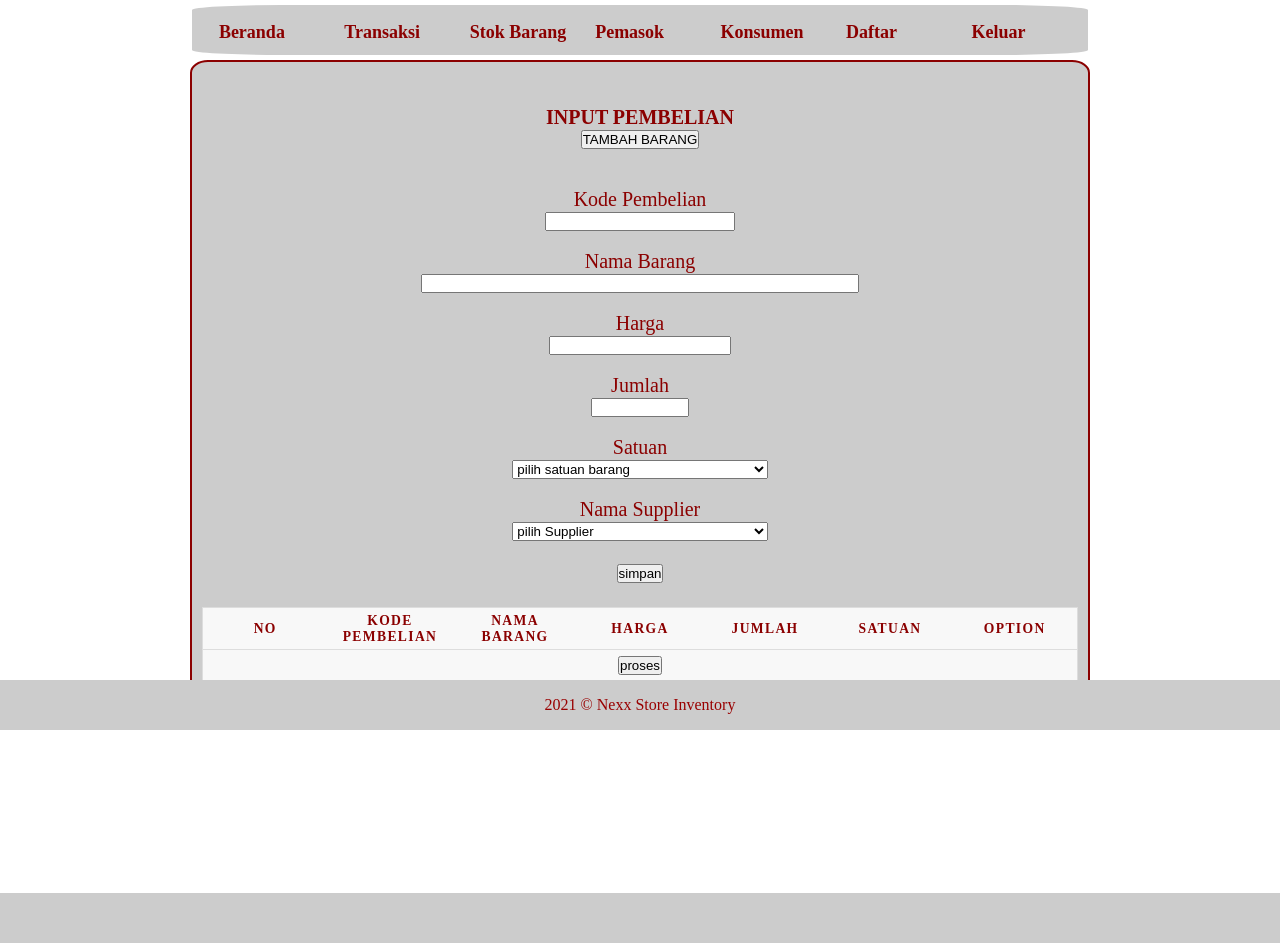
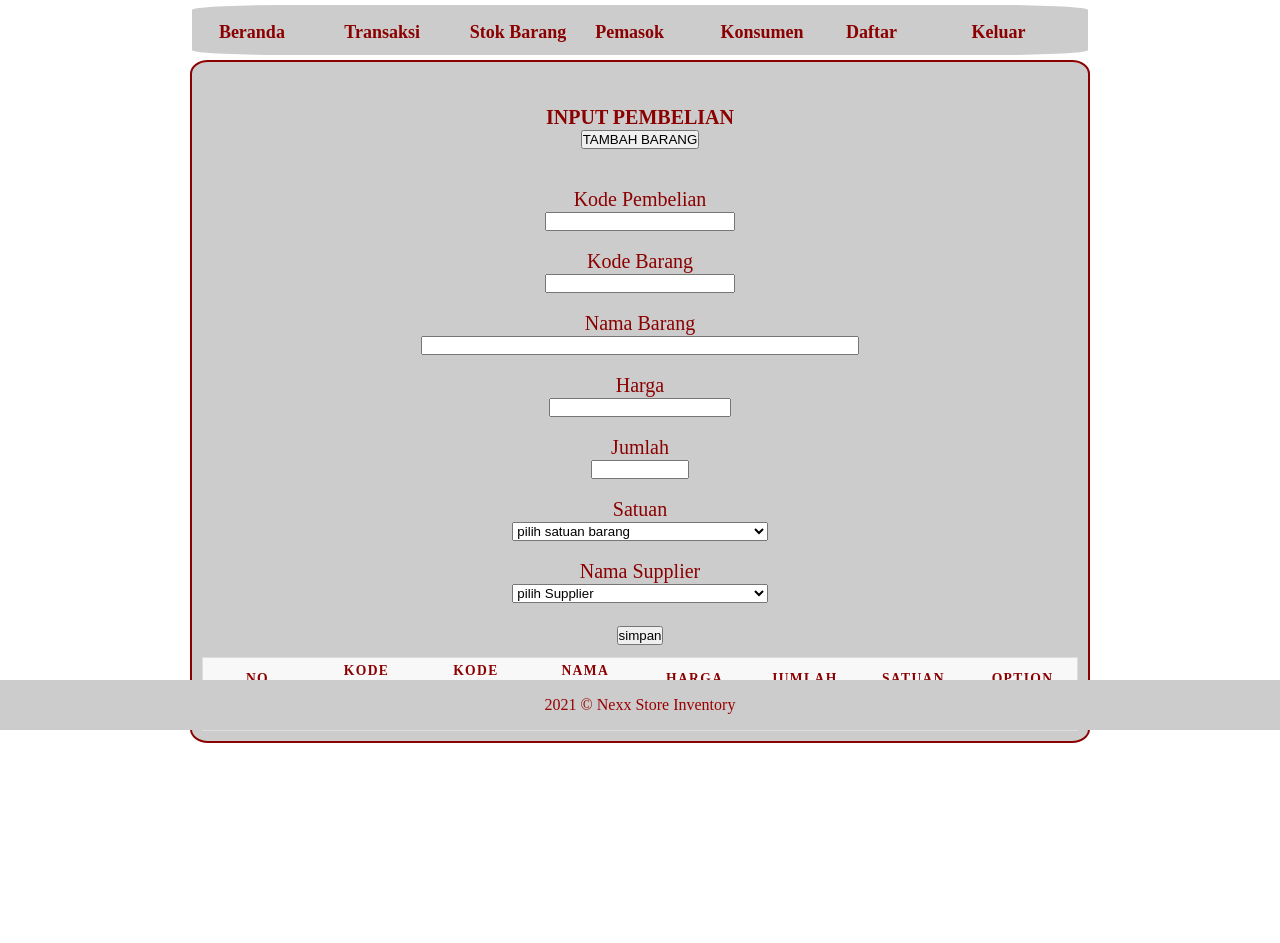
Before and after one commit to Firhan384/skripsi_nexxstore, a CodeIgniter app: page /skripsi_nexxstore/index.php/welcome/form_edit_pembelian/1 in a window 1280 px wide. Shown: the part 70-1013 px from the top of the page. Before the commit the page ends 963 px from the top, so only its background shows below. Run offline with CodeIgniter, Linux system fonts and the light colour scheme; data comes from the database, SQL or seed files in the repository; data that the repository does not hold is empty.

Commit message:
update edit pembelian kode barang

```diff
--- a/application/controllers/welcome.php
+++ b/application/controllers/welcome.php
@@ -476,7 +476,7 @@ class Welcome extends CI_Controller
 			if ($_POST['data'][$i]['status'] == 'new') {
 				// simpan produk
 				$id_produk = $this->model_dis->insert_id([
-					'kode_barang' =>  $this->model_dis->getCodeBarang(),
+					'kode_barang' =>  $_POST['data'][$i]['kode_barang'],
 					'nama_barang' =>  $_POST['data'][$i]['nama_barang'],
 					'stok_barang' =>  $_POST['data'][$i]['jml'],
 					'satuan' =>  $_POST['data'][$i]['satuan'],
@@ -513,6 +513,7 @@ class Welcome extends CI_Controller
 					'harga' => $_POST['data'][$i]['harga'],
 					'pemasok_id' => $_POST['data'][$i]['pemasok_id'],
 					'id_user' => $id_peng,
+					'kode_barang' =>  $_POST['data'][$i]['kode_barang'],
 				], $productData->id);
 			}
 		}
@@ -629,7 +630,7 @@ class Welcome extends CI_Controller
 		for ($i = 0; $i < count($data); $i++) {
 			// insert product
 			$productId = $this->model_dis->insert_id([
-				'kode_barang' => $this->model_dis->getCodeBarang(),
+				'kode_barang' => $_POST['data'][$i]['kode_barang'],
 				'id_user' => $this->session->userdata('id_log'),
 				'nama_barang' => $_POST['data'][$i]['nm_barang'],
 				'stok_barang' => $_POST['data'][$i]['qty'],
--- a/application/models/model_dis.php
+++ b/application/models/model_dis.php
@@ -287,7 +287,7 @@ class Model_dis extends CI_Model
 		return $this->db->query("SELECT
 		pembelian.id, pembelian.kode_pembelian as no_po, pembelian.tanggal, pembelian.qty, pembelian.id_barang,
 		pemasok.nama_pemasok, pemasok.id_pemasok,
-		stok_barang.nama_barang, stok_barang.harga, stok_barang.satuan
+		stok_barang.nama_barang, stok_barang.harga, stok_barang.satuan, stok_barang.kode_barang
 		FROM `pembelian`
 		LEFT JOIN stok_barang ON pembelian.id_barang = stok_barang.id
 		LEFT JOIN pemasok ON stok_barang.pemasok_id = pemasok.id_pemasok
--- a/application/views/edit_pembelian.php
+++ b/application/views/edit_pembelian.php
@@ -32,7 +32,7 @@
 		?>
 
 		<div class="bag-menu">
-			<div class="isi-barang" style="margin-bottom: 100px;">
+			<div class="isi-barang" style="margin-bottom: 150px;">
 				<input type="hidden" name="id_edit">
 				<b>INPUT PEMBELIAN</b><br>
 				<button id="myBtn">TAMBAH BARANG</button>
@@ -40,6 +40,8 @@
 				<!-- <form action="<?php echo site_url('welcome/create_pembelian') ?>" method="post"> -->
 				Kode Pembelian<br />
 				<input type="text" name="id_pembelian" required /><br /><br />
+				Kode Barang<br />
+				<input type="text" name="kode_barang" required /><br /><br />
 				Nama Barang <br />
 				<input type="text" name="nm_barang" style="width:50%;" required /><br /><br />
 				Harga<br />
@@ -72,6 +74,7 @@
 						<tr>
 							<th>No</th>
 							<th>Kode Pembelian</th>
+							<th>Kode Barang</th>
 							<th>Nama Barang</th>
 							<th>Harga</th>
 							<th>Jumlah</th>
@@ -83,7 +86,7 @@
 					</tbody>
 					<tfoot>
 						<tr>
-							<td colspan="7">
+							<td colspan="8">
 								<button onclick="simpanData()">proses</button>
 							</td>
 						</tr>
@@ -147,7 +150,6 @@
 			oldDataSaved = [];
 		let newArrayData;
 		let parsingDataOld = JSON.parse(oldData);
-		console.log(parsingDataOld);
 		if (parsingDataOld.length > 0) {
 			let htmlRender = '';
 			for (let index = 0; index < parsingDataOld.length; index++) {
@@ -155,6 +157,7 @@
 				htmlRender += `<tr id="pm_${index}">`;
 				htmlRender += `<td>${index+1}</td>`;
 				htmlRender += `<td>${element.no_po}</td>`;
+				htmlRender += `<td>${element.kode_barang}</td>`;
 				htmlRender += `<td>${element.nama_barang}</td>`;
 				htmlRender += `<td>${element.harga}</td>`;
 				htmlRender += `<td>${element.qty}</td>`;
@@ -167,6 +170,7 @@
 					_id: index,
 					id_pembelian: element.no_po,
 					barang_id: element.id_barang,
+					kode_barang: element.kode_barang,
 					jml: element.qty,
 					harga: element.harga,
 					nama_barang: element.nama_barang,
@@ -189,6 +193,7 @@
 			$("[name='pemasok_id']").val(myData.pemasok_id);
 			$("[name='id_edit']").val(id);
 			$("[name='id_pembelian']").val(myData.id_pembelian);
+			$("[name='kode_barang']").val(myData.kode_barang);
 		}
 
 		function simpanNew() {
@@ -198,6 +203,7 @@
 			const satuan = $("[name='satuan_new']").val();
 			const pemasok_id_new = $("[name='pemasok_id_new']").val();
 			const kode_penjualan = $("[name='id_pembelian_new']").val();
+			const kode_barang_new = $("[name='kode_barang_new']").val();
 
 			newArrayData.push({
 				_id: (newArrayData.length+1),
@@ -207,6 +213,7 @@
 				nama_barang: nm_barang_new,
 				satuan: satuan,
 				pemasok_id: pemasok_id_new,
+				kode_barang: kode_barang_new,
 				status: 'new'
 			});
 
@@ -216,6 +223,7 @@
 				htmlRender += `<tr id="pm_${index}">`;
 				htmlRender += `<td>${index+1}</td>`;
 				htmlRender += `<td>${element.id_pembelian}</td>`;
+				htmlRender += `<td>${element.kode_barang}</td>`;
 				htmlRender += `<td>${element.nama_barang}</td>`;
 				htmlRender += `<td>${element.harga}</td>`;
 				htmlRender += `<td>${element.jml}</td>`;
@@ -230,6 +238,7 @@
 			const id_edit = $("[name='id_edit']").val();
 			const qty = $("[name='qty']").val();
 			const harga = $("[name='harga']").val();
+			const kode_barang = $("[name='kode_barang']").val();
 			const nama_barang = $("[name='nm_barang']").val();
 			const satuan = $("[name='satuan']").val();
 			const pemasok_id = $("[name='pemasok_id']").val();
@@ -238,16 +247,19 @@
 			$(`#pm_${id_edit}`).each(function(index, element) {
 				// kode pmebleina
 				$(this).find("td").eq(1).text(id_pembelian);
+				// kode barang
+				$(this).find("td").eq(2).text(kode_barang);
 				// nama barang
-				$(this).find("td").eq(2).text(nama_barang);
+				$(this).find("td").eq(3).text(nama_barang);
 				// harga
-				$(this).find("td").eq(3).text(harga);
+				$(this).find("td").eq(4).text(harga);
 				// qty
-				$(this).find("td").eq(4).text(qty);
+				$(this).find("td").eq(5).text(qty);
 				// satuan
-				$(this).find("td").eq(5).text(satuan);
+				$(this).find("td").eq(6).text(satuan);
 			});
 			newArrayData[id_edit].jml = qty;
+			newArrayData[id_edit].kode_barang = kode_barang;
 			newArrayData[id_edit].harga = harga;
 			newArrayData[id_edit].nama_barang = nama_barang;
 			newArrayData[id_edit].satuan = satuan;
@@ -264,14 +276,17 @@
 		{
 			if(newArrayData.length > 0) {
 				$.ajax({
+					url: "<?= site_url('welcome/update_pembelian') ?>",
 					dataType: 'json',
-					url: "<?= site_url('welcome/update_pembelian') ?>",
 					method: 'post',
 					data: {
 						data: newArrayData
 					},
 					success: function(data, textStatus, jqXHR) {
-
+						if(data.valid) {
+							alert(data.message);
+							window.location.reload();
+						}
 					}
 				});
 			}
```
Also changed, not shown: application/views/input_pembelian.php (+9 -3 lines).
